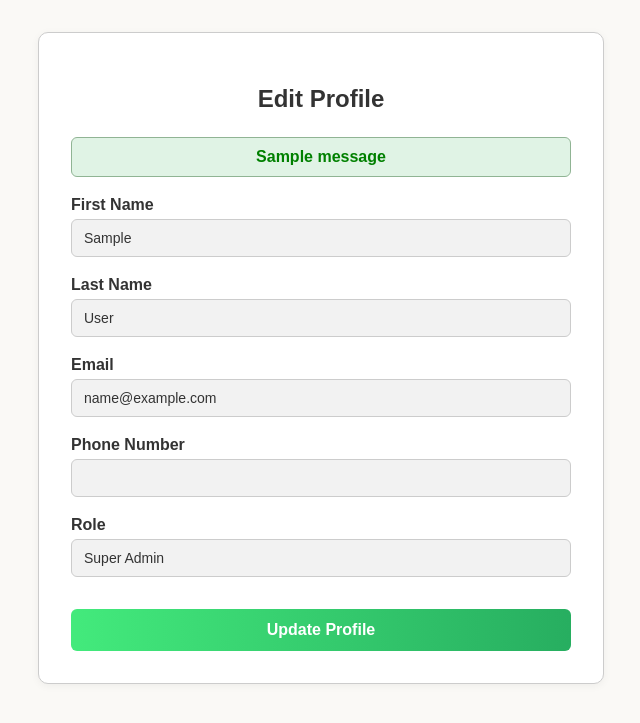
After one commit to RupSagarGautam/CLMS, a Django app: page /edit-profile/ in a window 1280 px wide. The commit adds this page. Shown: the top 723 px of the page, without its empty margins (319-959 px from the left). Run offline with Django 5.2, Linux system fonts and the light colour scheme; a user stored in the database is signed in; tables that the repository leaves empty hold one stand-in row (values such as "Sample post"); one stand-in notice (Sample message) is shown.

Commit message:
profile page

```diff
--- a/cms/urls.py
+++ b/cms/urls.py
@@ -28,4 +28,6 @@ urlpatterns = [
     path('reset-password/', clientapp_views.reset_password, name='reset_password'),
     path('forgot-password/', clientapp_views.forgot_password, name='forgot_password'),
     path('verify-otp/', clientapp_views.verify_otp, name='verify_otp'),
+    path('profile/', cms_views.profile,),
+    path('edit-profile/', cms_views.editProfile,),
 ]
--- a/cms/views.py
+++ b/cms/views.py
@@ -1,12 +1,8 @@
-from pyexpat.errors import messages
 from django.shortcuts import redirect, render
-from django.contrib.auth import authenticate
-from django.contrib.auth import login
+from django.contrib.auth import authenticate, login, logout
 from django.contrib.auth.models import User
 from django.contrib import messages
 from django.contrib.auth.decorators import login_required
-from django.contrib.auth import logout
-
 
 def staff_login(request):
     if request.user.is_authenticated:
@@ -15,15 +11,12 @@ def staff_login(request):
 
     errors = {}
 
-
     if request.method == "POST":
-
-        identifier = request.POST.get("username")  # can be email or username
+        identifier = request.POST.get("username")
         password = request.POST.get("password")
 
         user_obj = None
 
-        # Determine if it's an email or a username
         if "@" in identifier:
             try:
                 user_obj = User.objects.get(email=identifier)
@@ -35,7 +28,6 @@ def staff_login(request):
             except User.DoesNotExist:
                 errors["username"] = "Username not found"
 
-        # If user found, try to authenticate
         if user_obj:
             authenticated_user = authenticate(request, username=user_obj.username, password=password)
 
@@ -53,12 +45,13 @@ def staff_login(request):
     else:
         return render(request, 'pages/login.html')
 
+
 @login_required(login_url="/log-in")
 def logoutUser(request):
     logout(request)
     messages.success(request, "You have successfully logged out")
-    print("Logout Success")
     return redirect("/log-in")
+
 
 @login_required(login_url="/log-in")
 def home(request):
@@ -69,3 +62,67 @@ def home(request):
         messages.error(request, "You are not authorized to access this page")
         return render(request, "pages/login.html", status=403)
     return render(request, 'pages/home.html')
+
+
+@login_required
+def profile(request):
+    if not request.user.is_staff:
+        messages.error(request, "You are not authorized to access this page")
+        return render(request, "pages/login.html", status=403)
+
+    user = request.user
+
+    context = {
+        "firstName": user.first_name,
+        "lastName": user.last_name,
+        "email": user.email,
+        "phone": getattr(user, 'phone', ''),
+        "roles": "Super Admin" if user.is_superuser else ("Staff" if user.is_staff else "User"),
+    }
+
+    return render(request, 'pages/profile.html', context)
+
+
+@login_required(login_url="/log-in")
+def editProfile(request):
+    user = request.user
+
+    if not user.is_staff:
+        messages.error(request, "You are not authorized to access this page")
+        return render(request, "pages/login.html", status=403)
+
+    field_errors = {}
+    first_name = user.first_name
+    last_name = user.last_name
+
+    if request.method == "POST":
+        first_name = request.POST.get("firstName", "").strip()
+        last_name = request.POST.get("lastName", "").strip()
+
+        if not first_name:
+            field_errors["firstName"] = "First name cannot be empty"
+        elif len(first_name) < 3:
+            field_errors["firstName"] = "First name must be at least 3 characters long"
+
+        if not last_name:
+            field_errors["lastName"] = "Last name cannot be empty"
+        elif len(last_name) < 3:
+            field_errors["lastName"] = "Last name must be at least 3 characters long"
+
+        if not field_errors:
+            user.first_name = first_name
+            user.last_name = last_name
+            user.save()
+            messages.success(request, "Profile updated successfully!")
+            return redirect("/profile")
+
+    context = {
+        "firstName": first_name,
+        "lastName": last_name,
+        "email": user.email,
+        "phone": getattr(user, 'phone', ''),
+        "roles": "Super Admin" if user.is_superuser else ("Staff" if user.is_staff else "User"),
+        "field_errors": field_errors,
+    }
+
+    return render(request, "pages/edit_profile.html", context)
--- /dev/null
+++ b/static/css/edit_profile.css
@@ -0,0 +1,89 @@
+:root {
+    --primary-color: #90b494;
+    --background-color: #faf9f6;
+    --text-color: #333;
+    --border-color: #ccc;
+    --card-bg: #ffffff;
+    --field-bg: #f2f2f2;
+}
+
+body {
+    font-family: 'Poppins', sans-serif;
+    background-color: var(--background-color);
+    color: var(--text-color);
+    margin: 2rem;
+}
+
+.profile-container {
+    max-width: 500px;
+    margin: auto;
+    background: var(--card-bg);
+    padding: 2rem;
+    border-radius: 10px;
+    box-shadow: 0 2px 8px rgba(0, 0, 0, 0.05);
+    border: 1px solid var(--border-color);
+}
+
+h2 {
+    text-align: center;
+    margin-bottom: 1.5rem;
+    color: var(--text-color);
+}
+
+.success-message {
+    background-color: #e0f3e5;
+    color: var(--primary-color);
+    padding: 10px;
+    border-radius: 6px;
+    margin-bottom: 15px;
+    border: 1px solid var(--primary-color);
+    text-align: center;
+    font-weight: 600;
+}
+
+label {
+    display: block;
+    margin-top: 1.2rem;
+    font-weight: 600;
+    color: var(--text-color);
+}
+
+input, select {
+    width: 100%;
+    padding: 10px 12px;
+    margin-top: 0.3rem;
+    border-radius: 6px;
+    border: 1px solid var(--border-color);
+    background-color: var(--field-bg);
+    font-size: 14px;
+    box-sizing: border-box;
+    color: var(--text-color);
+    transition: border-color 0.3s ease, box-shadow 0.3s ease;
+}
+
+input:focus, select:focus {
+    outline: none;
+    border-color: var(--primary-color);
+    box-shadow: 0 0 4px var(--primary-color);
+    background-color: #fff;
+}
+
+button {
+    margin-top: 2rem;
+    padding: 12px;
+    width: 100%;
+    background: linear-gradient(90deg, #43ea7c 0%, #27ae60 100%);
+    border: none;
+    color: white;
+    font-weight: 600;
+    font-size: 16px;
+    border-radius: 6px;
+    cursor: pointer;
+    transition: all 0.3s ease;
+}
+
+button:hover {
+    color: #faf6f9;
+    background: linear-gradient(90deg, #43ea7c 0%, #27ae60 100%);
+    box-shadow: 0px 0px 19px #33333354 inset;
+}
--- /dev/null
+++ b/templates/pages/edit_profile.html
@@ -0,0 +1,61 @@
+<!DOCTYPE html>
+<html lang="en">
+<head>
+    <meta charset="UTF-8" />
+    <meta name="viewport" content="width=device-width, initial-scale=1" />
+    <title>Edit Profile</title>
+    <link rel="stylesheet" href="/static/css/edit_profile.css" />
+    <style>
+        .error-message {
+            color: red;
+            font-size: 0.9rem;
+            margin-top: 4px;
+            margin-bottom: 12px;
+        }
+        .success-message {
+            color: green;
+            margin-bottom: 15px;
+        }
+    </style>
+</head>
+<body>
+
+<div class="profile-container">
+    <h2>Edit Profile</h2>
+
+    {% if messages %}
+        {% for message in messages %}
+            <div class="success-message {{ message.tags }}">{{ message }}</div>
+        {% endfor %}
+    {% endif %}
+
+    <form method="POST">
+        {% csrf_token %}
+
+        <label for="firstName">First Name</label>
+        <input type="text" id="firstName" name="firstName" value="{{ firstName }}" required />
+        {% if field_errors.firstName %}
+            <div class="error-message">{{ field_errors.firstName }}</div>
+        {% endif %}
+
+        <label for="lastName">Last Name</label>
+        <input type="text" id="lastName" name="lastName" value="{{ lastName }}" required />
+        {% if field_errors.lastName %}
+            <div class="error-message">{{ field_errors.lastName }}</div>
+        {% endif %}
+
+        <label for="email">Email</label>
+        <input type="email" id="email" name="email" value="{{ email }}" readonly />
+
+        <label for="phone">Phone Number</label>
+        <input type="tel" id="phone" name="phone" value="{{ phone }}" readonly />
+
+        <label for="roles">Role</label>
+        <input type="text" id="roles" name="roles" value="{{ roles }}" readonly />
+
+        <button type="submit">Update Profile</button>
+    </form>
+</div>
+
+</body>
+</html>
```
Also changed, not shown: static/css/profile.css (added, +128 -0 lines), templates/pages/Profile.html (+53 -36 lines).
